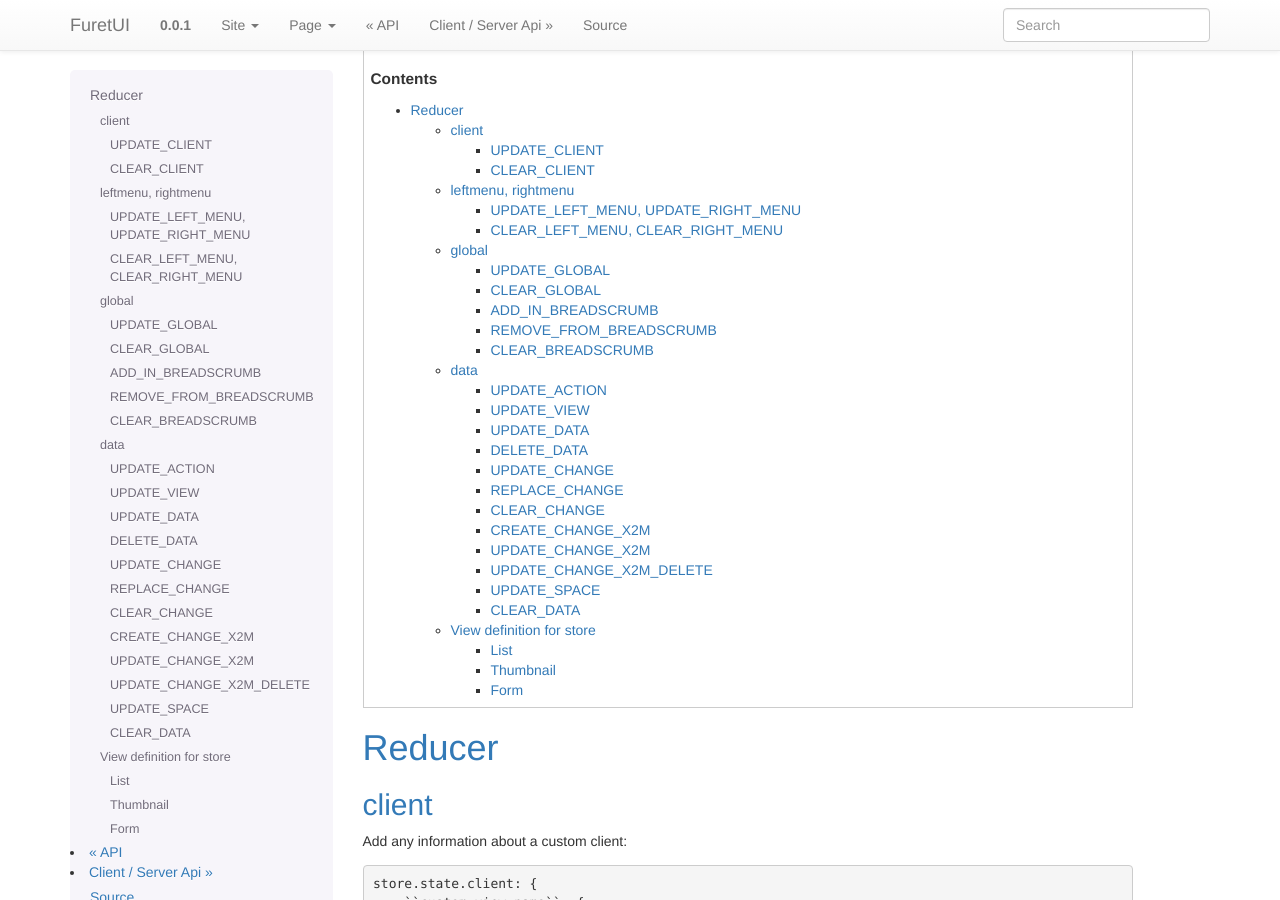
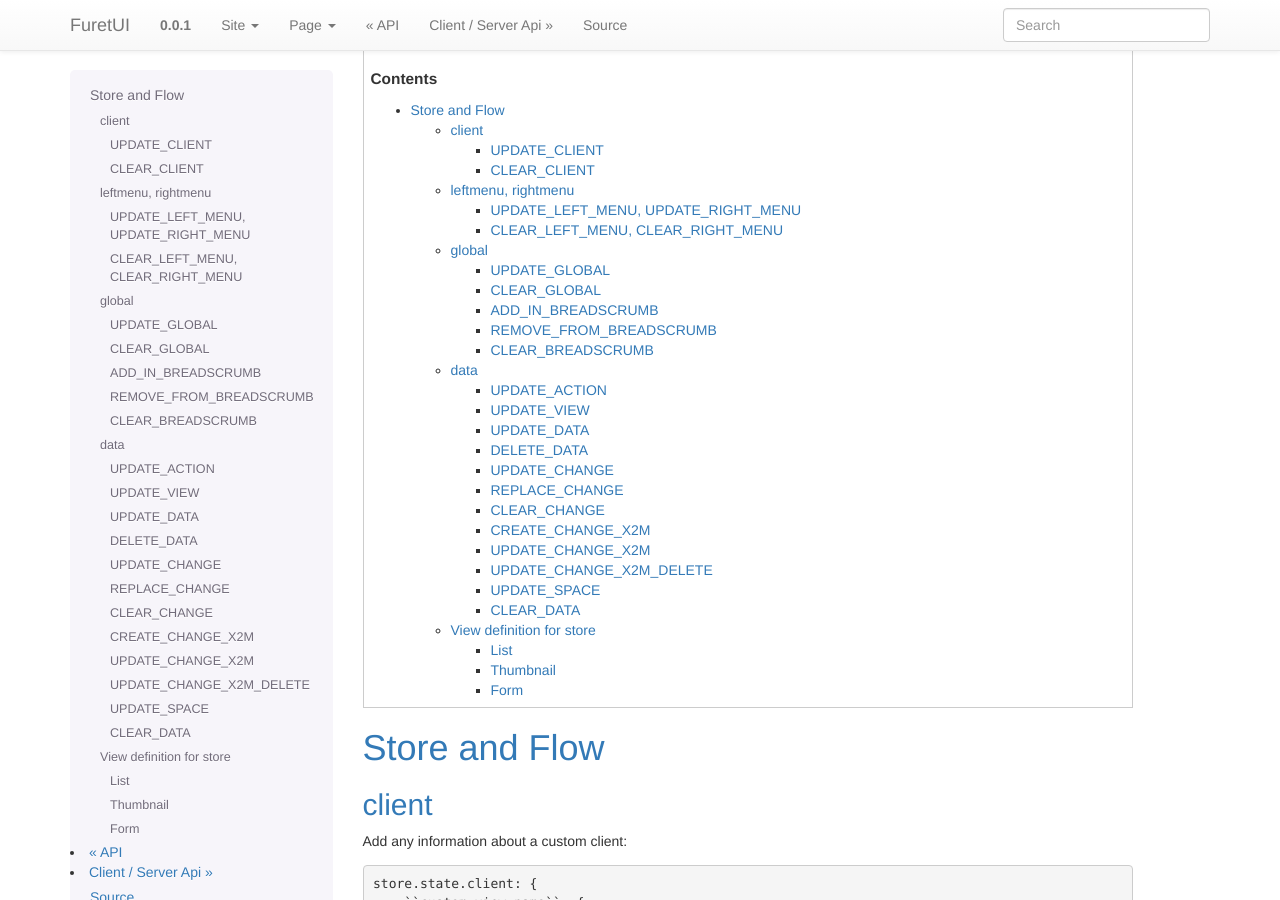
Before and after one commit to AnyBlok/furet_ui, a Sphinx documentation site: the page built from docs/source/store.rst, in a window 1280 px wide and 900 px high. Built offline with Sphinx 7.4.7, drawn with Linux system fonts in a browser that asks for light colours.

Commit message:
Update documentation

```diff
--- a/docs/source/store.rst
+++ b/docs/source/store.rst
@@ -8,8 +8,8 @@
 
 .. contents::
 
-Reducer
-=======
+Store and Flow
+==============
 
 client
 ------
```
Also changed, not shown: 1 other file.
